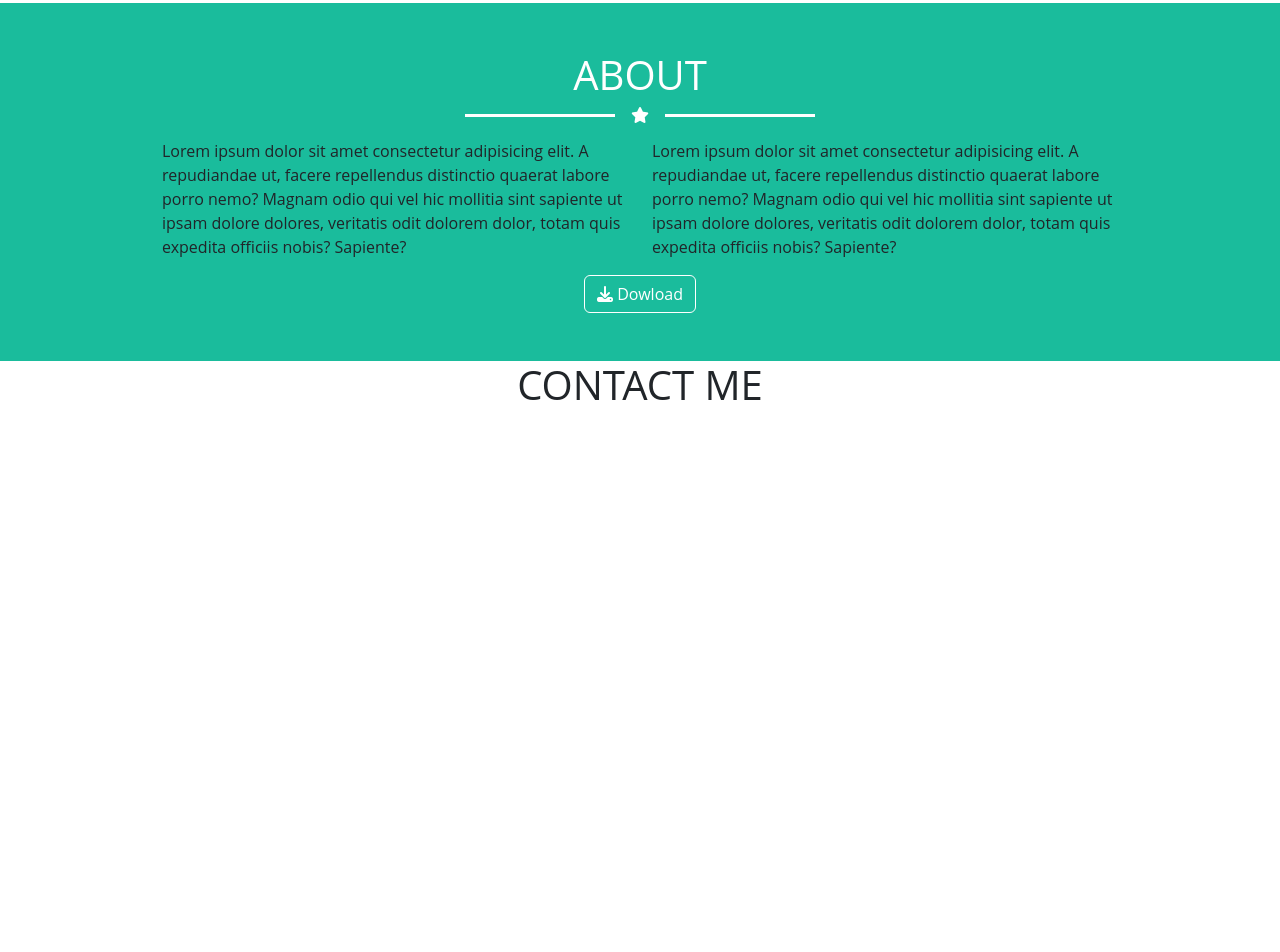
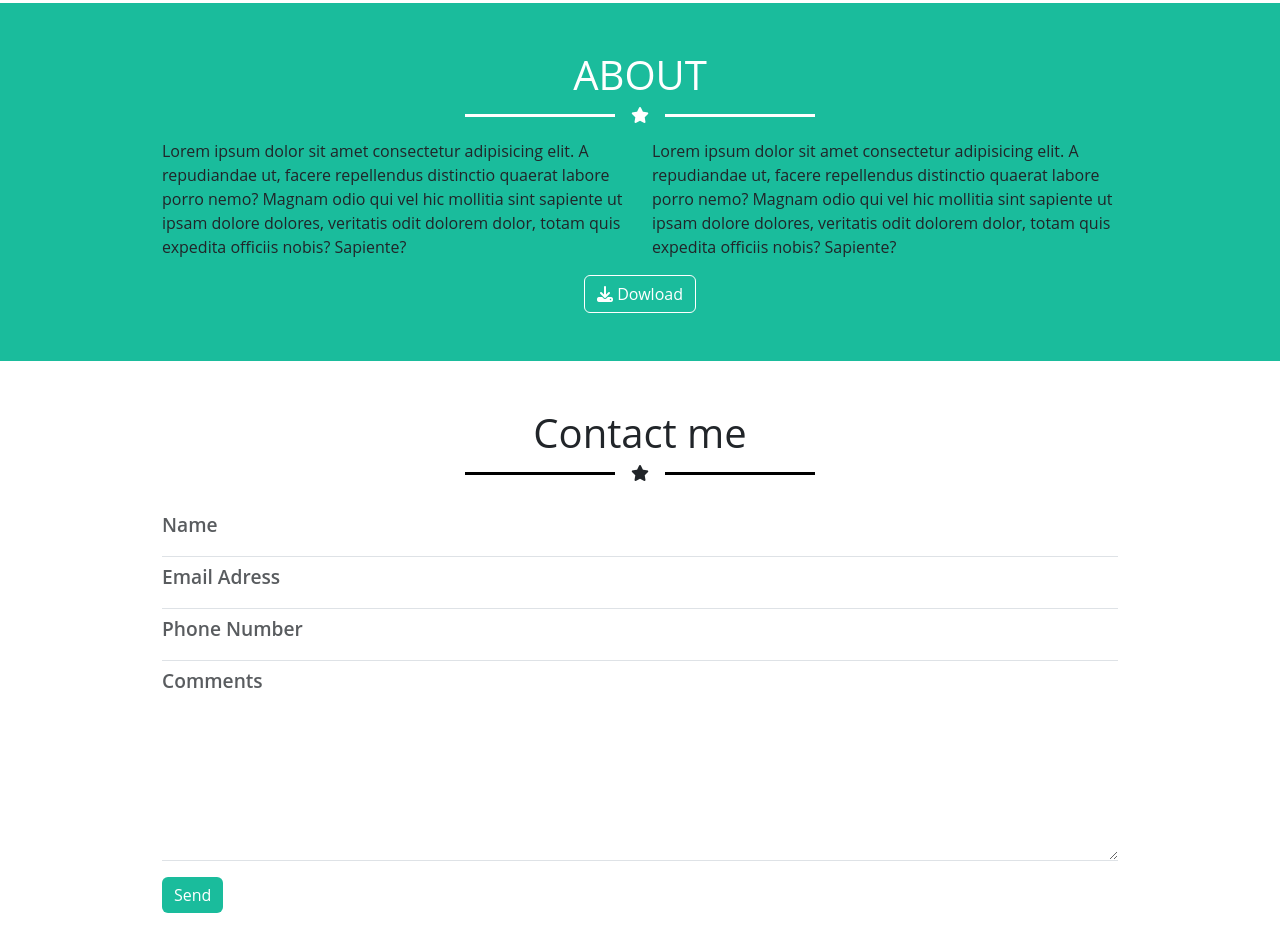
Before and after one commit to nicolaoo/html-css-bootstrap-freelancer, a plain HTML site: page bootstrap_freelancer/index.html in a window 1280 px wide. Shown: the part 1374-2326 px from the top of the page. Before the commit the page ends 1791 px from the top, so only its background shows below. Drawn offline with nearby package versions, Linux system fonts and the light colour scheme.

Commit message:
FEAT section contact me complete

```diff
--- a/bootstrap_freelancer/index.html
+++ b/bootstrap_freelancer/index.html
@@ -74,8 +74,8 @@
             <div class="container py-5">
                 <div class="row justify-content-center pb-3">
                     <div class="col-8 ">
-                        <h1 class="text-center">
-                            PORTFOLIO
+                        <h1 class="text-center text-uppercase">
+                            Portfolio
                         </h1>
                         <div class="col">
                             <div class="icon-star-b d-flex align-items-center gap-3 justify-content-center" >
@@ -147,32 +147,39 @@
         </section>
 
         <section class="contact-me ">
-            <div class="container my-container">
-                <div class="row">
-                    <div class="col-4 offset-4">
+            <div class="container my-container py-5">
+                <div class="row justify-content-center pb-4">
+                    <div class="col-8 ">
                         <h1 class="text-center">
-                            CONTACT ME
+                            Contact me
                         </h1>
+                        <div class="col">
+                            <div class="icon-star-b d-flex align-items-center gap-3 justify-content-center" >
+                                <i class="fa-solid fa-star"></i>
+                            </div>
+                        </div>
                     </div>
                 </div>
 
-                <div class="row">
+                <form class="row">
                     <div class="col-12">
-
+                        <input type="text" class="form-control"  placeholder="Name" required>
                     </div>
                     <div class="col-12">
-
+                        <input type="mail" class="form-control"  placeholder="Email Adress" required>
                     </div>
                     <div class="col-12">
-
+                        <input type="mail" class="form-control"  placeholder="Phone Number" required>
                     </div>
                     <div class="col-12">
-
+                        <textarea class="form-control" placeholder="Comments" id="floatingTextarea2" style="height: 200px"></textarea>
                     </div>
-                    <div class="col-2">
-
+                    <div class="col-2 pt-3">
+                        <button class="btn btn-success">
+                            Send
+                        </button>
                     </div>
-                </div>
+                </form>
             </div>
 
         </section>
--- a/bootstrap_freelancer/style.css
+++ b/bootstrap_freelancer/style.css
@@ -96,3 +96,19 @@ MAIN
     background-color: var(--green);
     border: 1px solid white;
 }
+
+.contact-me .form-control {
+    border-left: 0;
+    border-right: 0;
+    border-top: 0;
+    border-radius: 0;
+    padding-left: 0;
+    padding-bottom: 1rem;
+    font-weight: 600;
+    font-size: 1.2rem;
+}
+
+.contact-me .btn-success {
+    background-color: var(--green);
+    border: 0;
+}
```
